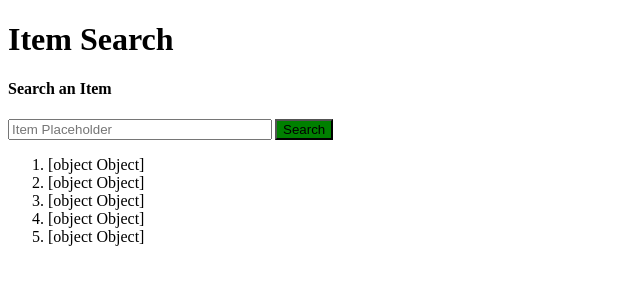
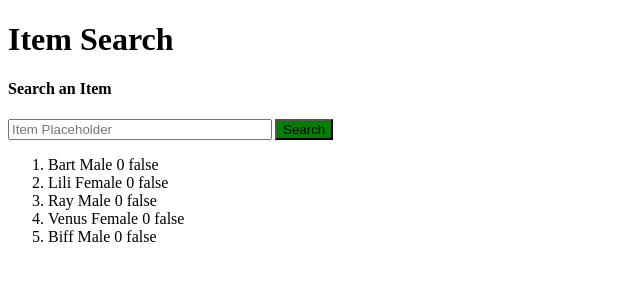
Before and after one commit to maxbraz/babyNames, a React app: page / in a window 1280 px wide. Shown: the top 300 px of the page, without its empty margins (0-640 px from the left). Built offline with nearby package versions, Linux system fonts and the light colour scheme; the HTML template or start-up script is replaced by a standard one.

Commit message:
add new fields to test seed data

```diff
--- a/client/src/components/ListItem.jsx
+++ b/client/src/components/ListItem.jsx
@@ -3,7 +3,7 @@ import ReactDOM from 'react-dom';
 
 const ListItem = ({item}) => (
   <li>
-    {`${item}`}
+    {`${item.name} ${item.sex} ${item.votes} ${item.vetoed}`}
   </li>
 )
 
```
